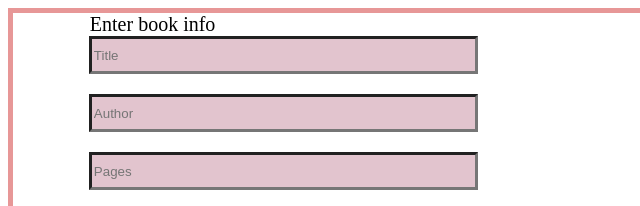
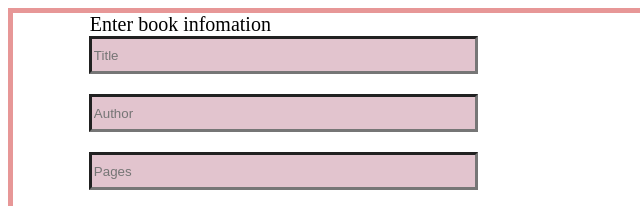
Before and after one commit to ibukun53/Library-project, a website: page index.html in a window 1280 px wide. Shown: the top 206 px of the page, 0-640 px from the left. Drawn offline with Linux system fonts and the light colour scheme.

Commit message:
Add full meaning to the title

```diff
--- a/index.html
+++ b/index.html
@@ -8,7 +8,7 @@
   </head>
   <body>
     <form id="form">
-      <label class="bookInfo" for="bookInfo">Enter book info</label><br />
+      <label class="bookInfo" for="bookInfo">Enter book infomation</label><br />
       <input
         type="text"
         class="input"
```
